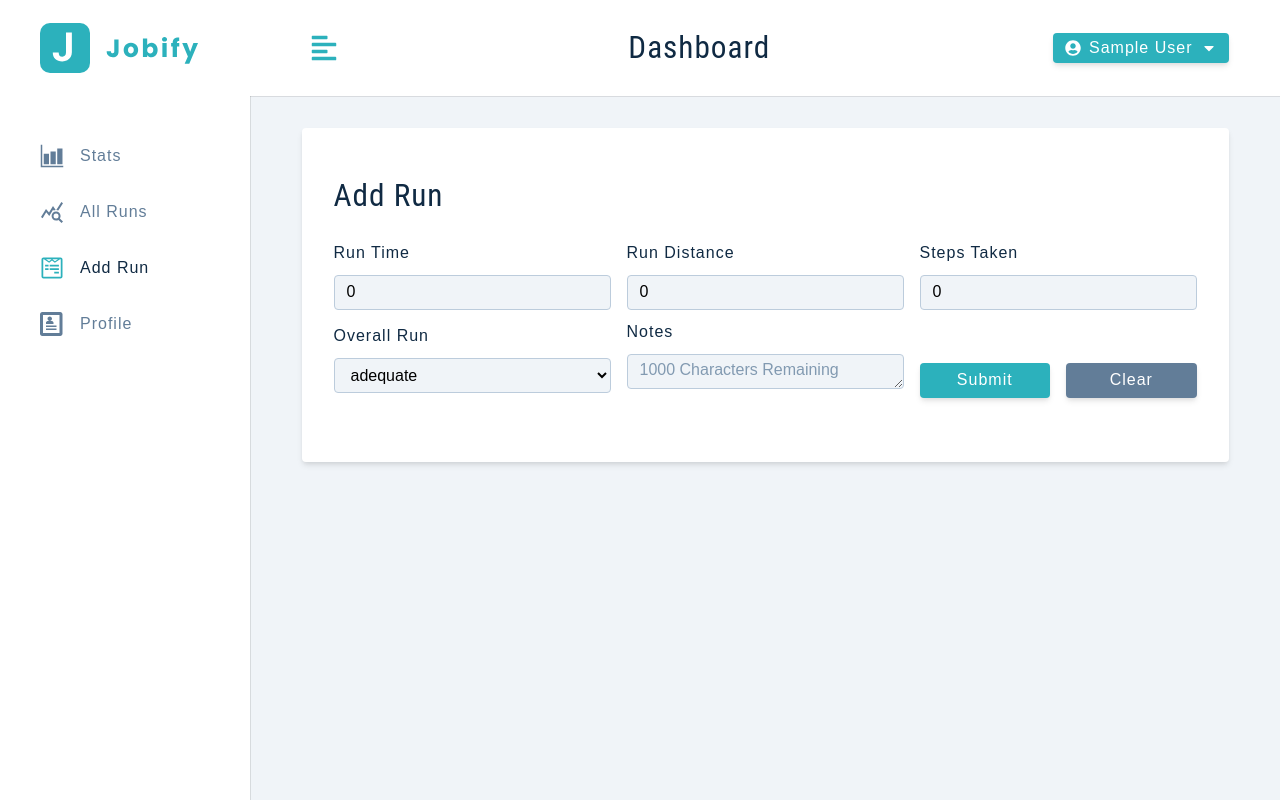
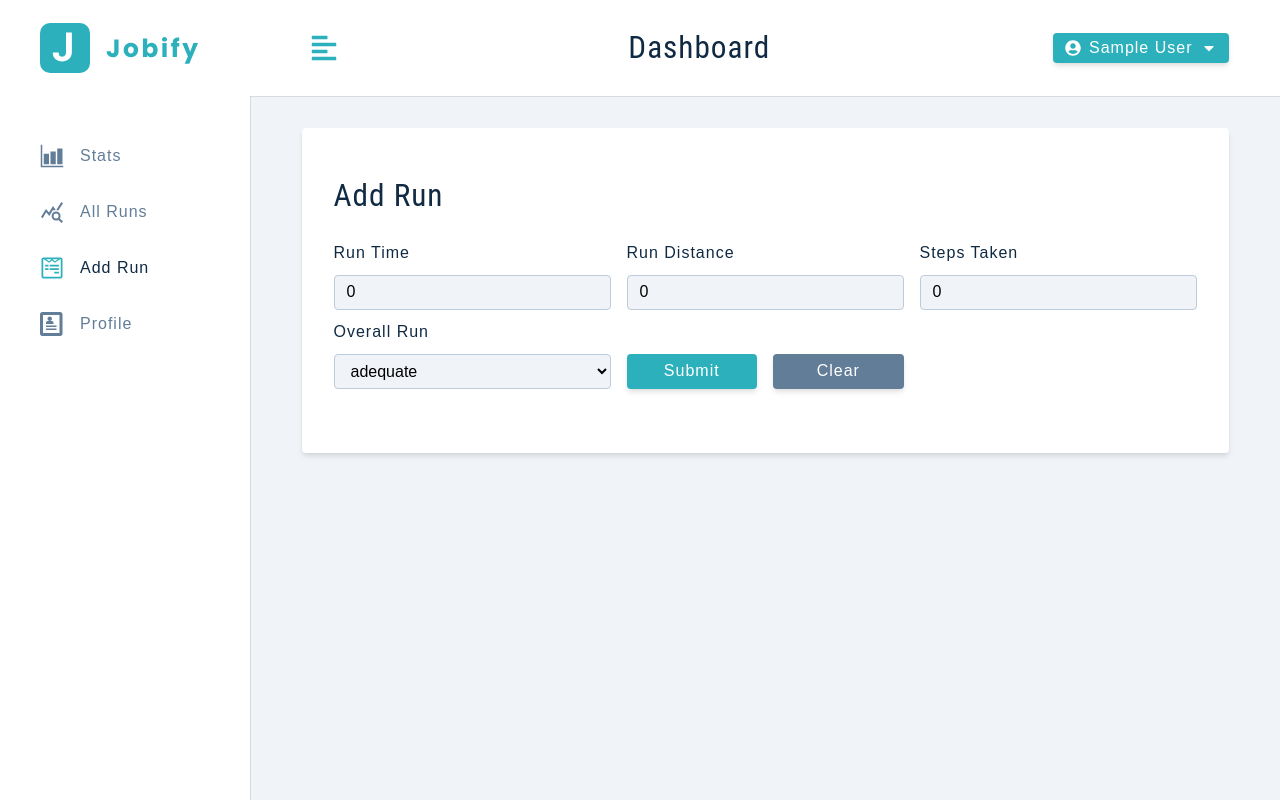
Before and after one commit to MounirEl-Abbas/runTracker, a React (Create React App) app in the folder client/: page /add-run in a window 1280 px wide. Built offline with nearby package versions, Linux system fonts and the light colour scheme; sample sign-in values are in the browser's storage.

Commit message:
styled-components/finish-styling-run-cards

```diff
--- a/client/src/components/Navbar.jsx
+++ b/client/src/components/Navbar.jsx
@@ -46,6 +46,7 @@ const Wrapper = styled.nav`
   align-items: center;
   justify-content: center;
   box-shadow: 0 1px 0px 0px rgba(0, 0, 0, 0.1);
+  z-index: 99;
   .logo {
     display: flex;
     align-items: center;
--- a/client/src/components/Run.jsx
+++ b/client/src/components/Run.jsx
@@ -1,18 +1,20 @@
 import moment from "moment";
-import { FaLocationArrow, FaCalendarAlt } from "react-icons/fa";
-import { IoFootstepsSharp } from "react-icons/io5";
-import { TbMessage } from "react-icons/tb";
 import styled from "styled-components";
+
 import { useAppContext } from "../context/appContext";
 import { Link } from "react-router-dom";
+//components
 import RunInfo from "./RunInfo";
-
+//icons
+import { FaCalendarAlt } from "react-icons/fa";
+import { IoFootstepsSharp } from "react-icons/io5";
+import { GiPathDistance } from "react-icons/gi";
+import { BiTimeFive } from "react-icons/bi";
 const Run = ({
   runTime,
   runDistance,
   runPace,
   runSpeed,
-  runNotes,
   runRating,
   stepsTaken,
   createdAt,
@@ -24,27 +26,21 @@ const Run = ({
     <Wrapper>
       <header>
         <div className="main-icon">
-          <FaLocationArrow />
-          {runDistance} km
+          <GiPathDistance />
+          <p>{runDistance} km</p>
         </div>
         <div className="info">
-          <h5>
-            Run Duration - {runTime} minute{runTime > 1 && "s"}
-          </h5>
           <p>Pace: {runPace} min/km</p>
           <p>Speed: {runSpeed} km/min</p>
         </div>
       </header>
       <div className="content">
         <div className="content-center">
+          <RunInfo icon={<BiTimeFive />} text={`${runTime} minutes`} />
+
           <RunInfo icon={<FaCalendarAlt />} text={date} />
+          <RunInfo icon={<IoFootstepsSharp />} text={stepsTaken} />
           <div className={`status ${runRating}`}>{runRating}</div>
-          <RunInfo icon={<IoFootstepsSharp />} text={stepsTaken} />
-          {runNotes && (
-            <span className="icon">
-              <TbMessage />
-            </span>
-          )}
         </div>
         <footer>
           <div className="actions">
@@ -81,22 +77,33 @@ const Wrapper = styled.article`
     display: grid;
     grid-template-columns: auto 1fr;
     align-items: center;
-    h5 {
-      letter-spacing: 0;
-    }
   }
   .main-icon {
-    width: 60px;
-    height: 60px;
-    display: grid;
-    place-items: center;
+    width: 70px;
+    height: 70px;
+    position: relative;
+    display: flex;
+    flex-flow: column nowrap;
+    align-items: center;
+    justify-content: center;
     background: var(--primary-500);
     border-radius: var(--borderRadius);
-    font-size: 1.5rem;
-    font-weight: 700;
-    text-transform: uppercase;
+    font-size: 1.2rem;
+    font-weight: 600;
+    text-transform: capitalize;
     color: var(--white);
     margin-right: 2rem;
+    svg {
+      font-size: 4.5rem;
+      position: absolute;
+      color: var(--primary-700);
+    }
+    p {
+      width: 80px;
+      transform: rotateZ(-45deg);
+      letter-spacing: 1px;
+      text-align: center;
+    }
   }
   .info {
     h5 {
@@ -146,6 +153,8 @@ const Wrapper = styled.article`
     text-align: center;
     width: 100px;
     height: 30px;
+    align-self: center;
+    margin-top: 2px;
   }
   footer {
     margin-top: 1rem;
--- a/client/src/index.css
+++ b/client/src/index.css
@@ -78,7 +78,7 @@ body {
 }
 
 p {
-  margin-bottom: 1.5rem;
+  /* margin-bottom: 1.5rem; */
   max-width: 40em;
 }
 
--- a/client/src/pages/dashboard/AddRun.jsx
+++ b/client/src/pages/dashboard/AddRun.jsx
@@ -9,7 +9,7 @@ const AddRun = () => {
     runTime,
     runDistance,
     stepsTaken,
-    runNotes,
+
     runRating,
     runRatingOptions,
     clearValues,
@@ -79,19 +79,6 @@ const AddRun = () => {
             handleChange={handleRunInput}
             labelText="Overall Run"
           />
-          {/* run Notes */}
-          <div className="form-row">
-            <label htmlFor="runNotes" className="form-label">
-              Notes
-            </label>
-            <textarea
-              name="runNotes"
-              value={runNotes}
-              className="form-input"
-              maxLength="1000"
-              onChange={handleRunInput}
-              placeholder="1000 Characters Remaining"></textarea>
-          </div>
           {/* btn container */}
           <div className="btn-container">
             <button
```
